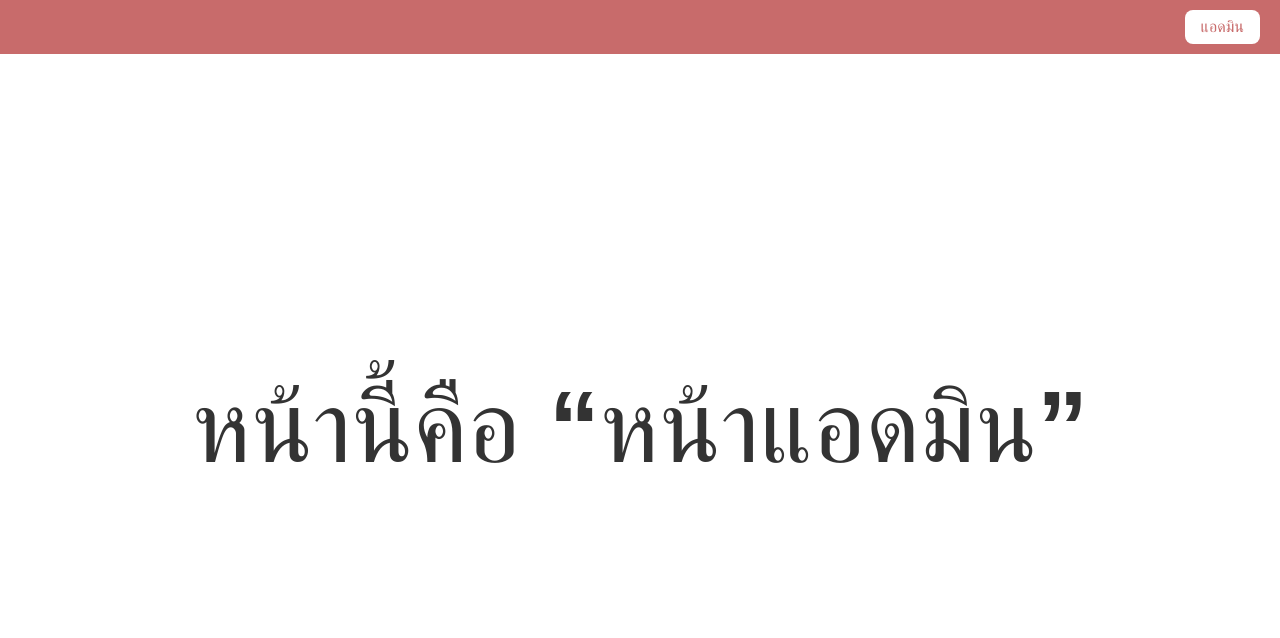
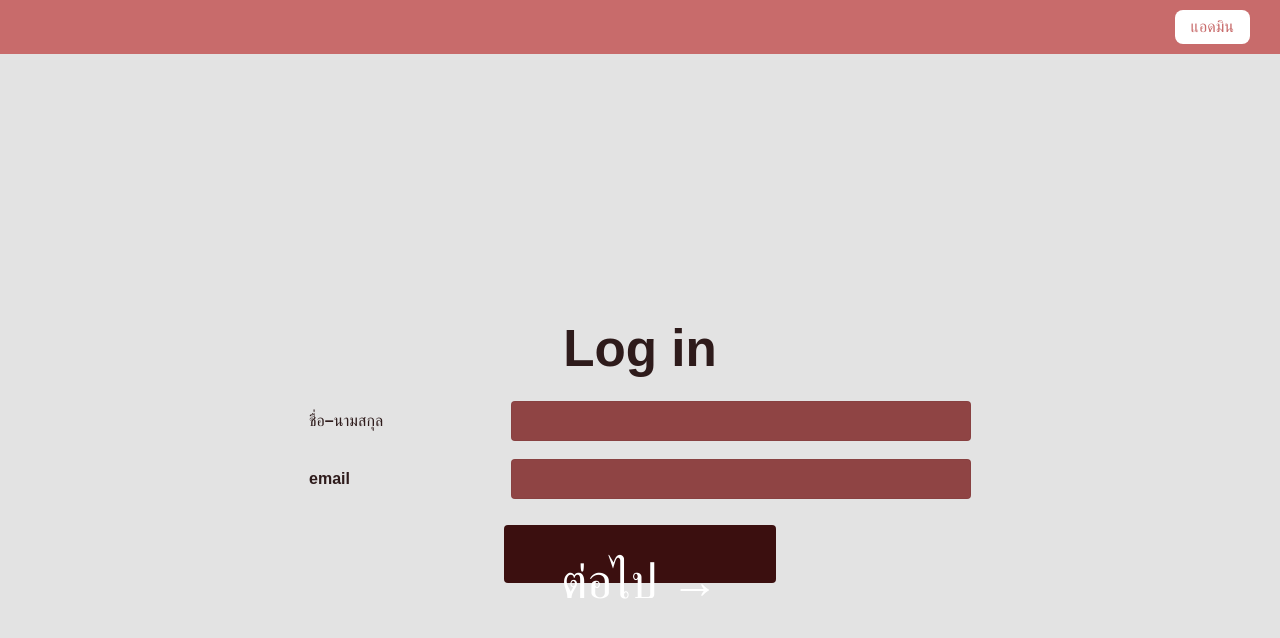
Before and after one commit to Chomchanok99/newProject306, a React (Vite) app in the folder my-new-project/: page /login in a window 1280 px wide. Shown: the top 638 px of the page. Built offline with nearby package versions, Linux system fonts and the light colour scheme.

Commit message:
home login

```diff
--- a/my-new-project/package.json
+++ b/my-new-project/package.json
@@ -11,7 +11,8 @@
   },
   "dependencies": {
     "react": "^19.1.1",
-    "react-dom": "^19.1.1"
+    "react-dom": "^19.1.1",
+    "react-router-dom": "^7.9.4"
   },
   "devDependencies": {
     "@eslint/js": "^9.36.0",
--- a/my-new-project/src/App.css
+++ b/my-new-project/src/App.css
@@ -1,4 +1,4 @@
-/* 🔹 พื้นหลังขาว เต็มจอ */
+/* 🔹 โครงสร้างหลัก */
 .app-container {
   width: 100vw;
   height: 100vh;
@@ -14,12 +14,12 @@
 .navbar {
   background-color: #c86b6b;
   display: flex;
-  justify-content: flex-end; /* 🔸 ย้ายปุ่มไปขวาสุด */
+  justify-content: flex-end;
   align-items: center;
-  padding: 10px 20px;
+  padding: 10px 30px;
 }
 
-/* 🔹 ปุ่มแอดมิน */
+/* 🔹 ปุ่มบน Navbar */
 .admin-button {
   background-color: white;
   color: #c86b6b;
@@ -32,18 +32,152 @@
   transition: all 0.3s ease;
 }
 
-/* 🔹 เอฟเฟกต์เมื่อเอาเมาส์วาง */
 .admin-button:hover {
   background-color: #e6b1b1;
   color: white;
 }
 
-/* 🔹 ส่วนเนื้อหา */
-.tab-content {
+/* 🔹 ส่วนแสดงรูป */
+.main-content {
+  flex: 1;
+  display: flex;
+  justify-content: center;
+  align-items: flex-start;
+  margin-top: 40px;
+}
+
+/* 🔹 รูปภาพตรงกลาง */
+.center-image {
+  width: 70%;
+  max-width: 850px;
+  height: auto;
+  border-radius: 12px;
+  object-fit: cover;
+  box-shadow: 0px 4px 12px rgba(0, 0, 0, 0.25);
+}
+
+/* 🔹 ปุ่มข้อมูลนักกีฬาใต้ภาพ */
+.button-section {
+  display: flex;
+  justify-content: center;
+  margin-bottom: 60px;
+}
+
+.info-button {
+  background-color: #c86b6b;
+  color: white;
+  border: none;
+  border-radius: 8px;
+  padding: 10px 20px;
+  font-size: 1.1rem;
+  font-weight: bold;
+  cursor: pointer;
+  transition: all 0.3s ease;
+}
+
+.info-button:hover {
+  background-color: #b35353;
+}
+
+/* 🔹 หน้า Login */
+.login-container {
+  width: 100vw;
+  height: 100vh;
+  background-color: white;
+  display: flex;
+  flex-direction: column;
+  justify-content: center;
+  align-items: center;
+  color: #333;
+}
+
+/* 🔹 หน้า Login */
+.login-content {
   flex: 1;
   display: flex;
   justify-content: center;
   align-items: center;
-  font-size: 2rem;
+  font-size: 3rem;
+  font-weight: bold;
   color: #333;
 }
+
+/* ===== Login Page ===== */
+.login-page {
+  background-color: #e3e3e3; /* เทาอ่อนตามภาพ */
+}
+
+/* กล่องกลางหน้า */
+.login-content {
+  flex: 1;
+  display: flex;
+  flex-direction: column;
+  align-items: center;
+  padding-top: 40px;
+  color: #2e1b1b;
+}
+
+/* หัวข้อ Log in */
+.login-title {
+  font-size: 3.2rem;
+  font-weight: 600;
+  margin: 10px 0 24px;
+}
+
+/* ฟอร์มแบบกริด: label ซ้าย / input ขวา */
+.login-form {
+  display: grid;
+  grid-template-columns: 180px minmax(280px, 460px);
+  gap: 18px 22px; /* row gap / col gap */
+  align-items: center;
+  background: transparent;
+}
+
+/* ข้อความ label */
+.login-label {
+  font-size: 1rem;
+  color: #2e1b1b;
+}
+
+/* ช่องกรอกโทนแดงหม่น */
+.login-input {
+  height: 40px;
+  border: none;
+  outline: none;
+  border-radius: 4px;
+  background: #8f4444;           /* แดงหม่นเหมือนภาพ */
+  color: #ffffff;
+  padding: 0 12px;
+  box-shadow: inset 0 0 0 1px rgba(0,0,0,0.05);
+}
+
+/* ปุ่ม ต่อไป → */
+.login-actions {
+  grid-column: 1 / -1;           /* กินเต็มแถว เพื่อให้ปุ่มอยู่กลาง */
+  display: flex;
+  justify-content: center;
+  margin-top: 8px;
+}
+
+.login-submit {
+  min-width: 180px;
+  height: 40px;
+  border: none;
+  border-radius: 4px;
+  background: #3b0f0f;           /* น้ำตาลเข้มตามภาพปุ่ม */
+  color: #ffffff;
+  font-weight: 600;
+  cursor: pointer;
+  transition: transform .05s ease, opacity .2s ease;
+}
+
+.login-submit:hover { opacity: .9; }
+.login-submit:active { transform: translateY(1px); }
+
+/* ทำให้รองรับจอเล็ก */
+@media (max-width: 560px) {
+  .login-form {
+    grid-template-columns: 1fr;  /* label และ input เรียงลง */
+  }
+  .login-label { margin-top: 6px; }
+}
--- a/my-new-project/src/App.tsx
+++ b/my-new-project/src/App.tsx
@@ -1,6 +1,11 @@
 import './App.css'
+import { BrowserRouter as Router, Routes, Route, useNavigate } from 'react-router-dom'
+import Login from './Login'
 
-function App() {
+// 🔹 หน้าแรก (Home)
+function Home() {
+  const navigate = useNavigate()
+
   return (
     <div className="app-container">
       {/* 🔹 แถบด้านบน */}
@@ -8,12 +13,35 @@ function App() {
         <button className="admin-button">แอดมิน</button>
       </nav>
 
-      {/* 🔹 เนื้อหาหน้าเว็บ */}
-      <div className="tab-content">
-        <h1>หน้านี้คือ “หน้าแอดมิน”</h1>
+      {/* 🔹 ส่วนแสดงรูป */}
+      <div className="main-content">
+        <img
+          src="https://s.isanook.com/ga/0/ud/199/995409/995409-thumbnail.jpg?ip/crop/w670h402/q80/jpg"
+          alt="หน้าแรก"
+          className="center-image"
+        />
+      </div>
+
+      {/* 🔹 ปุ่มข้อมูลนักกีฬาใต้ภาพ */}
+      <div className="button-section">
+        <button className="info-button" onClick={() => navigate('/login')}>
+          ข้อมูลนักกีฬา
+        </button>
       </div>
     </div>
   )
 }
 
+// 🔹 รวม Router ทั้งหมด
+function App() {
+  return (
+    <Router>
+      <Routes>
+        <Route path="/" element={<Home />} />
+        <Route path="/login" element={<Login />} />
+      </Routes>
+    </Router>
+  )
+}
+
 export default App
--- /dev/null
+++ b/my-new-project/src/Login.tsx
@@ -0,0 +1,39 @@
+import './App.css'
+
+function Login() {
+  const handleSubmit = (e: React.FormEvent) => {
+    e.preventDefault()
+    // TODO: ตรวจสอบข้อมูล/ไปหน้าถัดไป
+    alert('เข้าสู่ระบบ (demo)')
+  }
+
+  return (
+    <div className="app-container login-page">
+      {/* แถบด้านบนเหมือนหน้าแรก */}
+      <nav className="navbar">
+        <button className="admin-button">แอดมิน</button>
+      </nav>
+
+      {/* เนื้อหา Login */}
+      <div className="login-content">
+        <h1 className="login-title">Log in</h1>
+
+        <form className="login-form" onSubmit={handleSubmit}>
+          <label htmlFor="fullname" className="login-label">ชื่อ–นามสกุล</label>
+          <input id="fullname" name="fullname" type="text" className="login-input" />
+
+          <label htmlFor="email" className="login-label">email</label>
+          <input id="email" name="email" type="email" className="login-input" />
+
+          <div className="login-actions">
+            <button type="submit" className="login-submit">
+              ต่อไป →
+            </button>
+          </div>
+        </form>
+      </div>
+    </div>
+  )
+}
+
+export default Login
```
Also changed, not shown: 1 other file (tests, documents, lock files or other folders).
